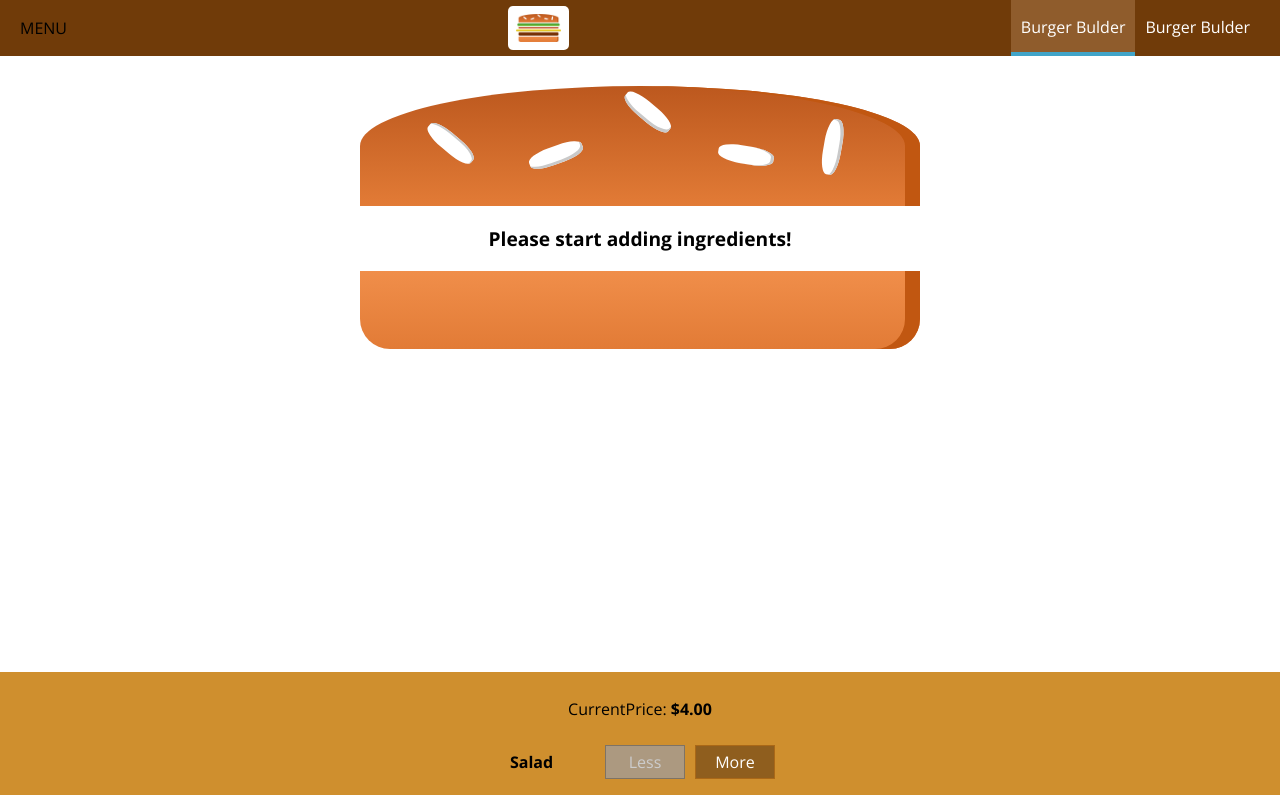
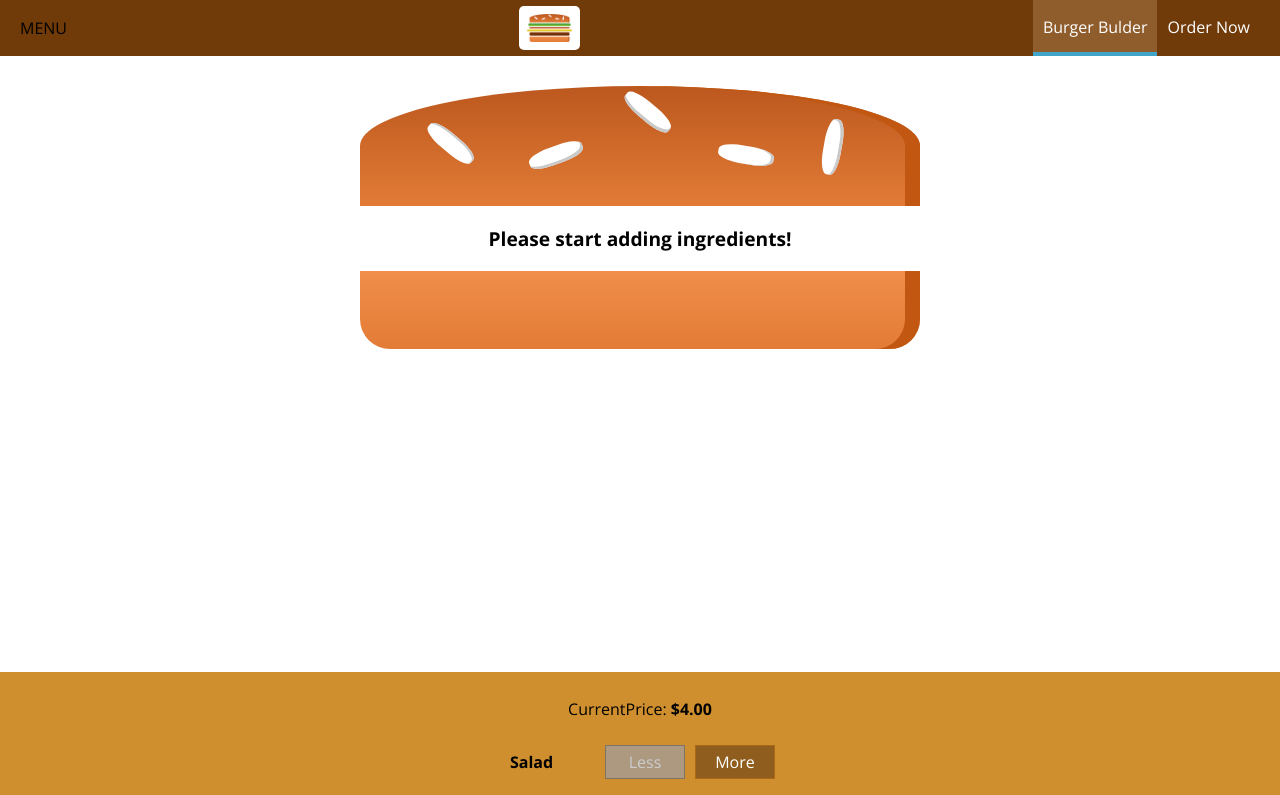
Before and after one commit to I3uckwheat/react-burger-builder, a React app: page / in a window 1280 px wide. Shown: the top 795 px of the page. Built offline with nearby package versions, Linux system fonts and the light colour scheme.

Commit message:
adds side drawer

```diff
--- a/src/components/Layout/Layout.js
+++ b/src/components/Layout/Layout.js
@@ -1,16 +1,34 @@
-import React from 'react';
+import React, { Component } from 'react';
 
 import Aux from '../../hoc/Aux';
 import Toolbar from '../Navigation/Toolbar/Toolbar';
 import classes from './Layout.css';
+import SideDrawer from '../Navigation/SideDrawer/SideDrawer';
 
-const layout = (props) => (
-  <Aux>
-    <Toolbar />
-    <main className={classes.Content}>
-      {props.children}
-    </main>
-  </Aux>
-);
+class Layout extends Component {
+  state = {
+    showSideDrawer: false,
+  }
 
-export default layout;
+  sideDrawerClosedHandler = () => {
+    this.setState( {showSideDrawer: false });
+  }
+
+  openSideDrawerHandler = () => {
+    this.setState({ showSideDrawer: true });
+  }
+
+  render () {
+    return (
+      <Aux>
+        <Toolbar open={this.openSideDrawerHandler}/>
+        <SideDrawer open={this.state.showSideDrawer} closed={this.sideDrawerClosedHandler}/>
+        <main className={classes.Content}>
+          {this.props.children}
+        </main>
+      </Aux>
+    );
+  }
+}
+
+export default Layout;
--- a/src/components/Logo/Logo.css
+++ b/src/components/Logo/Logo.css
@@ -1,7 +1,7 @@
 .Logo {
   background-color: white;
   padding: 8px;
-  height: 80%;
+  height: 100%;
   box-sizing: border-box;
   border-radius: 5px;
 }
--- a/src/components/Logo/Logo.js
+++ b/src/components/Logo/Logo.js
@@ -4,7 +4,7 @@
 import classes from './Logo.css';
 
 const logo = (props) => (
-  <div className={classes.Logo}>
+  <div className={classes.Logo} style={{height: props.height}}>
     <img src={burgerLogo} alt="MyBurger"/>
   </div>
 );
--- a/src/components/Navigation/NavigationItems/NavigationItem/NavigationItem.css
+++ b/src/components/Navigation/NavigationItems/NavigationItem/NavigationItem.css
@@ -1,20 +1,38 @@
 .NavigationItem {
+  margin: 10px 0;
+  box-sizing: border-box;
+  display: block;
+  width: 100%;
+}
+
+.NavigationItem a {
+  color: #8f5c2c;
+  text-decoration: none;
+  width: 100%;
+  box-sizing: border-box;
+  display: block;
+}
+
+.NavigationItem a:hover,
+.NavigationItem a:active,
+.NavigationItem a.active {
+  color: #40a4c8;
+}
+
+@media (min-width: 500px) {
+  .NavigationItem {
   margin: 0;
-  box-sizing: border-box;
   display: flex;
   height: 100%;
-  /* width: auto; */
+  width: auto;
   align-items: center;
 }
 
 .NavigationItem a {
   color: white;
-  text-decoration: none;
   height: 100%;
   padding: 16px 10px;
   border-bottom: 4px solid transparent;
-  box-sizing: border-box;
-  display: block;
 }
 
 .NavigationItem a:hover,
@@ -24,3 +42,4 @@
   border-bottom: 4px solid #40a4c8;
   color: white;
 }
+}
--- a/src/components/Navigation/NavigationItems/NavigationItems.css
+++ b/src/components/Navigation/NavigationItems/NavigationItems.css
@@ -3,6 +3,13 @@
   padding: 0;
   list-style: none;
   display: flex;
+  flex-flow: column;
   align-items: center;
   height: 100%;
 }
+
+@media (min-width: 500px) {
+  .NavigationItems {
+    flex-flow: row;
+  }
+}
--- a/src/components/Navigation/NavigationItems/NavigationItems.js
+++ b/src/components/Navigation/NavigationItems/NavigationItems.js
@@ -5,7 +5,7 @@
 const navigationItems = () => (
   <ul className={classes.NavigationItems}>
     <NavigationItem link='/' active>Burger Bulder</NavigationItem>
-    <NavigationItem link='/'>Burger Bulder</NavigationItem>
+    <NavigationItem link='/'>Order Now</NavigationItem>
   </ul>
 
 );
--- /dev/null
+++ b/src/components/Navigation/SideDrawer/SideDrawer.css
@@ -0,0 +1,32 @@
+.SideDrawer {
+  position: fixed;
+  width: 280px;
+  max-width: 70%;
+  height: 100%;
+  left: 0;
+  top: 0;
+  z-index: 200;
+  background-color: white;
+  padding: 32px 16px;
+  box-sizing: border-box;
+  transition: transform 0.3s ease-out;
+}
+
+@media (min-width: 500px) {
+  .SideDrawer {
+    display: none;
+  }
+}
+
+.Open {
+  transform: translateX(0);
+}
+
+.Close {
+  transform: translateX(-100%);
+}
+
+.Logo {
+  height: 11%;
+  margin-bottom: 32px;
+}
--- /dev/null
+++ b/src/components/Navigation/SideDrawer/SideDrawer.js
@@ -0,0 +1,29 @@
+import React from 'react';
+
+import Logo from '../../Logo/Logo';
+import NavigationItems from '../NavigationItems/NavigationItems';
+import classes from './SideDrawer.css';
+import Backdrop from '../../UI/Backdrop/Backdrop';
+
+const sideDrawer = (props) => {
+  let attachedClasses = [classes.SideDrawer, classes.Close];
+  if(props.open) {
+    attachedClasses = [classes.SideDrawer, classes.Open];
+  }
+
+  return (
+    <React.Fragment>
+      <Backdrop show={props.open} clicked={props.closed}/>
+      <div className={attachedClasses.join(' ')}>
+        <div className={classes.Logo}>
+          <Logo />
+        </div>
+        <nav>
+          <NavigationItems />
+        </nav>
+      </div>
+    </React.Fragment>
+  );
+}
+
+export default sideDrawer;
--- a/src/components/Navigation/Toolbar/Toolbar.css
+++ b/src/components/Navigation/Toolbar/Toolbar.css
@@ -16,3 +16,13 @@
 .Toolbar nav {
   height: 100%;
 }
+
+.Logo {
+  height: 80%;
+}
+
+@media (max-width: 499px) {
+  .DesktopOnly {
+    display: none;
+  }
+}
--- a/src/components/Navigation/Toolbar/Toolbar.js
+++ b/src/components/Navigation/Toolbar/Toolbar.js
@@ -6,9 +6,11 @@
 
 const toolbar = (props) => (
   <header className={classes.Toolbar}>
-    <div>MENU</div>
-    <Logo />
-    <nav>
+    <div onClick={props.open}>MENU</div>
+    <div className={classes.Logo}>
+      <Logo />
+    </div>
+    <nav className={classes.DesktopOnly}>
       <NavigationItems />
     </nav>
   </header>
```
